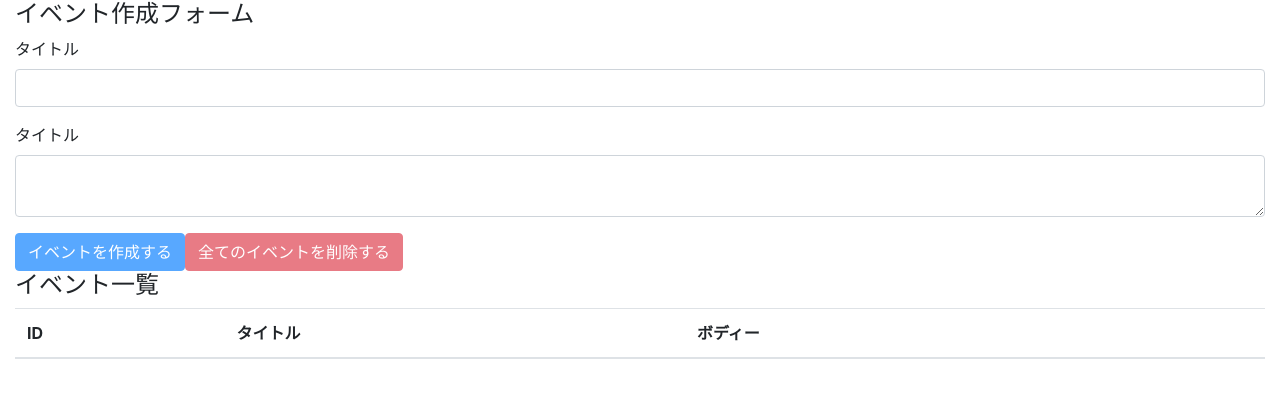
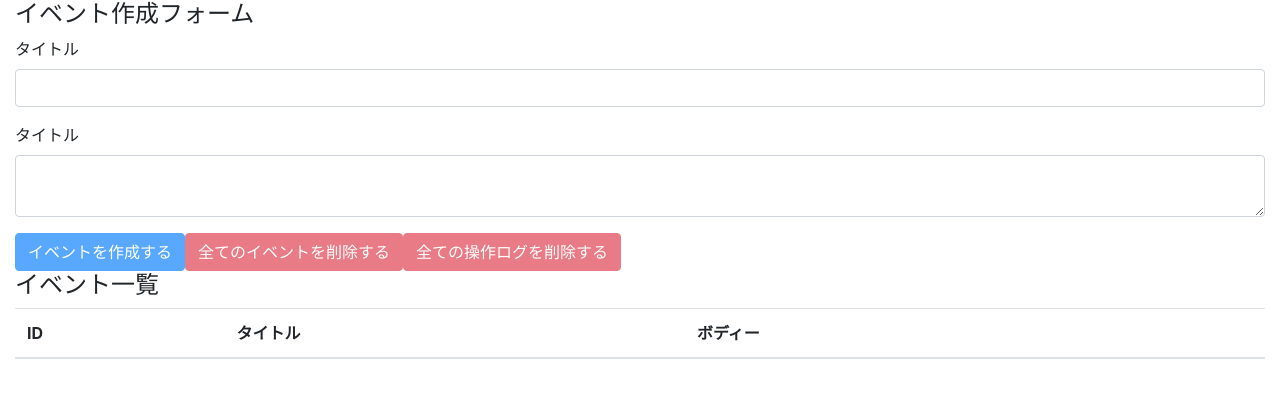
Before and after one commit to nhasumi/react-hooks, a React (Create React App) app in the folder react-hooks-101/: page / in a window 1280 px wide. Shown: the top 398 px of the page. Built offline with nearby package versions, Linux system fonts and the light colour scheme.

Commit message:
create delete-all-operationLogs

```diff
--- a/react-hooks-101/src/components/EventForm.js
+++ b/react-hooks-101/src/components/EventForm.js
@@ -36,6 +36,17 @@
       }
     }
 
+
+
+    const deleteAllOperationLogs = (e) => {
+      e.preventDefault()
+      const result = window.confirm("全ての操作ログを削除しますが宜しいでしょうか？")
+      if (result){
+        const action = {type:DELETE_ALL_OPERATION_LOGS}
+        dispatch(action)
+      }
+    }
+
     const unCreatable =(title === "" || body ==="")
 
     return (
@@ -53,6 +64,7 @@
         </div>
         <button className="btn btn-primary" onClick={addEvent} disabled={unCreatable}>イベントを作成する</button>
         <button className="btn btn-danger" onClick={deleteAllEvent} disabled={state.events.length===0}>全てのイベントを削除する</button>
+        <button className="btn btn-danger" onClick={deleteAllOperationLogs} disabled={state.operationLogs.length===0}>全ての操作ログを削除する</button>
         </form>
         </React.Fragment>
     )
--- a/react-hooks-101/src/reduces/operationLogs.js
+++ b/react-hooks-101/src/reduces/operationLogs.js
@@ -9,7 +9,7 @@
             }
             return [operationLog,...state]
         case DELETE_ALL_OPERATION_LOGS:
-            return state
+            return []
         default :
            return state
     }
```
